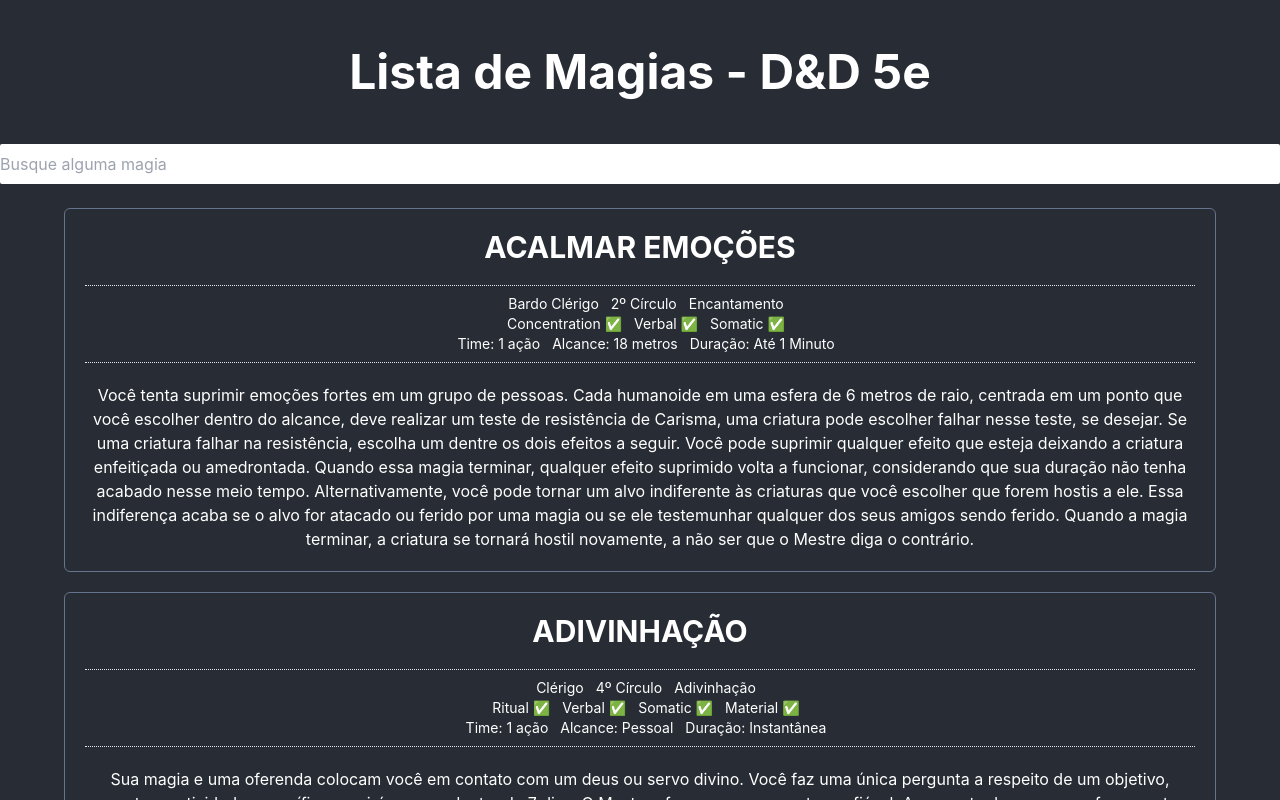
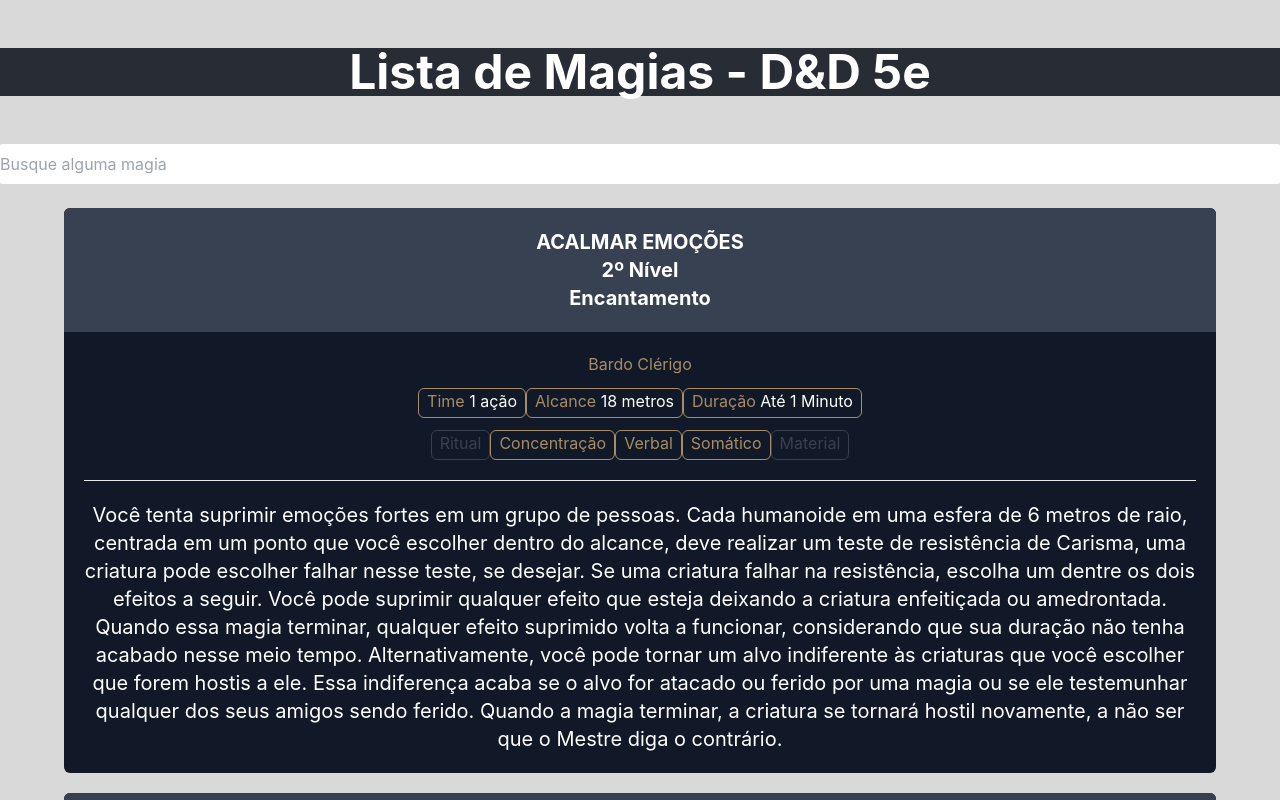
Before and after one commit to didiraja/dnd-5e-magias, a React (Create React App) app: page / in a window 1280 px wide. Shown: the top 800 px of the page. Built offline with nearby package versions, Linux system fonts and the light colour scheme; what js-search would draw is missing.

Commit message:
style: 💄 starting style on cards

```diff
--- a/src/App.scss
+++ b/src/App.scss
@@ -1,5 +1,5 @@
 body {
-  background-color: #282c34;
+  background-color: #D9D9D9;
   color: white;
 }
 
--- a/src/components/SpellCard.js
+++ b/src/components/SpellCard.js
@@ -1,11 +1,14 @@
 import React from "react";
+import './SpellCard.scss';
 
 const convertBool = (int) => {
 
 	const bool = Boolean(int);
 
-    if (bool)
-        return `${int}: ${bool}`
+	if (!bool)
+		return `disabled`
+
+	return;
 };
 
 const SpellCard = ({
@@ -15,78 +18,68 @@
 
 
 	return (
-    <div className="spell-card border border-slate-500 rounded-md mb-5 p-5">
+		<div className="spell-card">
 
-        <div className="name font-bold text-3xl">
-            {SpellName}
+			<div className="Header">
+					<p>{SpellName}</p>
+					<p>{`${Level}º Nível`}</p>
+					<p>{School}</p>
 			</div>
 
-        <div className="props border-dotted border-y my-5 py-2 text-sm">
+			<div className="Description">
 
-            <div className="prop-item class">
+				<div className="props">
+
+					<div className="classes">
 						{Classes}
 					</div>
 
-            <div className="prop-item level">
-                {Level}º Círculo
+					<div className="settings">
+
+						<div className="button">
+							Time <span>{Time}</span>
+						</div>
+						<div className="button">
+							Alcance <span>{Reach}</span>
+						</div>
+						<div className="button">
+							Duração <span>{Duration}</span>
+						</div>
 					</div>
 
-            <div className="prop-item School">
-                {School}
+					<div className="type">
+
+						<div className={`button ${convertBool(Ritual)}`}>
+							Ritual
 						</div>
 
-            <div className="components">
-                {
-                    convertBool(Ritual) &&
-
-                    <div className="prop-item">
-                        Ritual ✅
-                    </div>
-                }
-                {
-                    convertBool(Concentration) &&
-                    <div className="prop-item">
-                        Concentration ✅
-                    </div>
-                }
-                {
-                    convertBool(Verbal) &&
-                    <div className="prop-item">
-                        Verbal ✅
-                    </div>
-                }
-                {
-                    convertBool(Somatic) &&
-                    <div className="prop-item">
-                        Somatic ✅
-                    </div>
-                }
-                {
-                    convertBool(Material) &&
-                    <div className="prop-item">
-                        Material ✅
-                    </div>
-                }
+						<div className={`button ${convertBool(Concentration)}`}>
+							Concentração
 						</div>
 
-            <div className="prop-item Time">
-                Time: {Time}
+						<div className={`button ${convertBool(Verbal)}`}>
+							Verbal
 						</div>
 
-            <div className="prop-item Reach">
-                Alcance: {Reach}
+						<div className={`button ${convertBool(Somatic)}`}>
+							Somático
+						</div>
+
+						<div className={`button ${convertBool(Material)}`}>
+							Material
+						</div>
+					</div>
+				</div>
+
+				<p>
+					{Description}
+				</p>
 			</div>
 
 
-            <div className="prop-item Duration">
-                Duração: {Duration}
-            </div>
-        </div>
 
 
-        <div className="Description">
-            {Description}
-        </div>
+
 		</div>
 	)
 }
--- /dev/null
+++ b/src/components/SpellCard.scss
@@ -0,0 +1,55 @@
+$bege: #A68D67;
+$disabled: #374151;
+
+.spell-card {
+    background-color: #111827;
+    @apply rounded-md mb-5;
+
+    .Header {
+      background-color: $disabled;
+      @apply rounded-t-md font-bold text-xl p-5;
+    }
+
+    .button {
+      border-color: $bege;
+      @apply border rounded-md p-2 pt-1 inline-block leading-none;
+
+      &.disabled {
+        color: $disabled;
+        border-color: $disabled;
+      }
+
+      span {
+        color: white;
+      }
+    }
+
+    .Description {
+
+      @apply p-5;
+
+      .props {
+        color: $bege;
+        @apply border-b mb-5 pb-2;
+
+        .classes, .settings, .type {
+          @apply mb-3
+        }
+
+        .classes {
+        }
+
+        .settings {
+
+        }
+
+        .type {
+
+        }
+      }
+
+      p {
+        @apply text-xl;
+      }
+    }
+}
```
Lines whose indentation alone changed are shown as unchanged.
